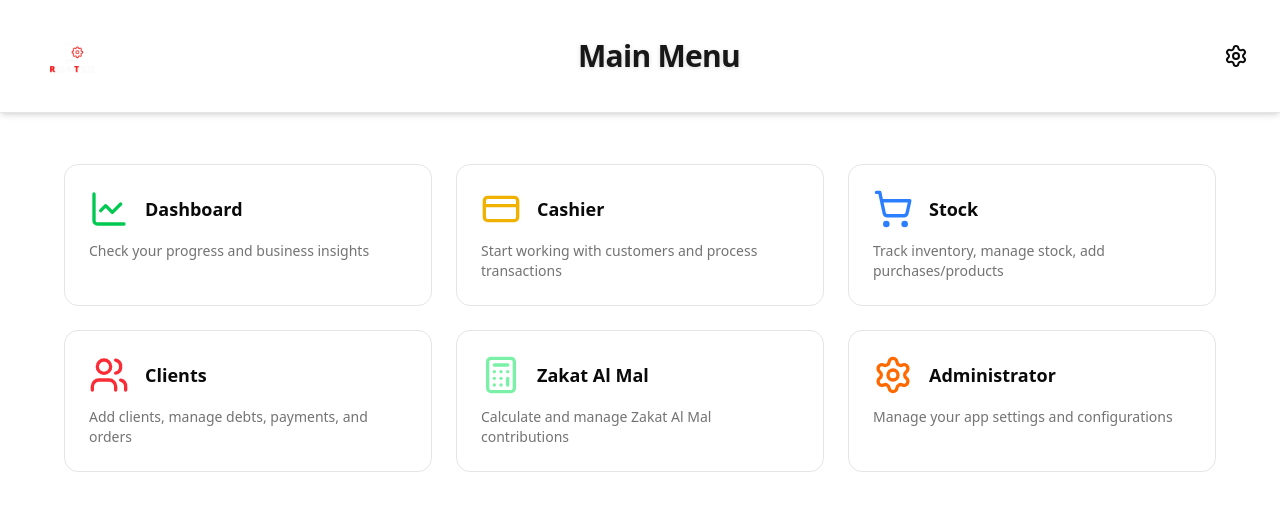
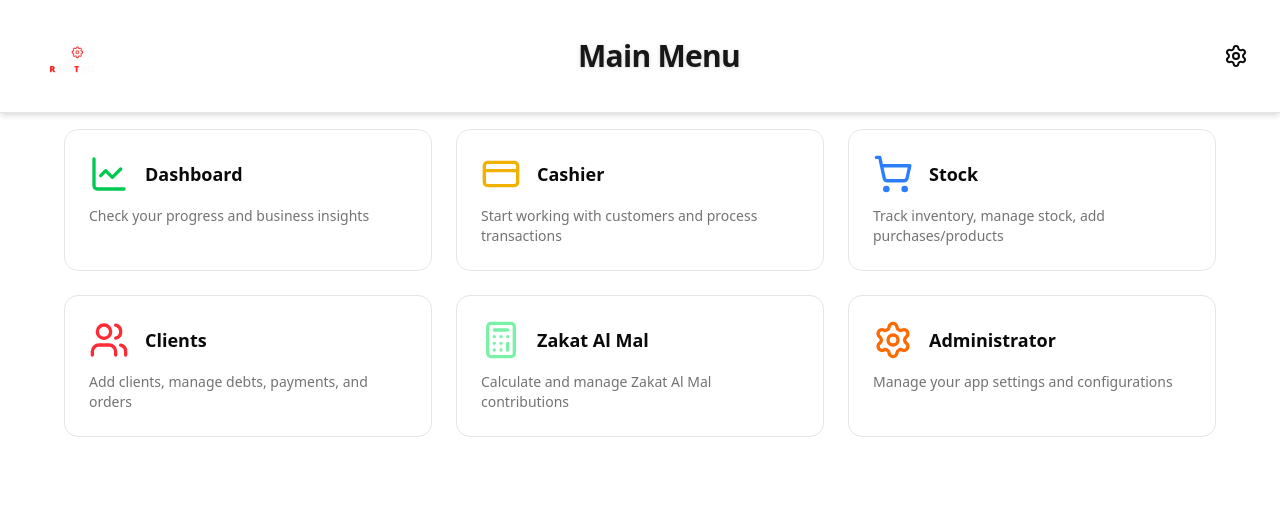
Before and after one commit to Abdou6DEV/StoreManagement, a React (Vite) app: page /#/ in a window 1280 px wide. Shown: the top 510 px of the page. Built offline with nearby package versions, Linux system fonts and the light colour scheme.

Commit message:
Add Sidebar component and update layout structure

```diff
--- a/index.html
+++ b/index.html
@@ -4,7 +4,7 @@
     <meta charset="UTF-8" />
     <title>Store Management</title>
   </head>
-  <body id="root" class="flex flex-col gap-2 h-screen m-2">
+  <body id="root" class="flex flex-col min-h-screen">
     <script type="module" src="/src/renderer.tsx"></script>
   </body>
 </html>
--- a/src/lib/components/Layout.tsx
+++ b/src/lib/components/Layout.tsx
@@ -5,7 +5,7 @@ export default function Layout({ children }: { children: React.ReactNode }) {
   return (
     <>
       <Navigation />
-      <div className="pt-[140px]">{children}</div>
+      {children}
     </>
   );
 }
--- a/src/lib/components/Navigation.tsx
+++ b/src/lib/components/Navigation.tsx
@@ -17,7 +17,7 @@ export default function Navigation() {
   const { theme, setLightTheme, setDarkTheme } = useTheme();
 
   return (
-    <div className="fixed top-0 left-0 w-full z-50 flex items-center gap-8 bg-card border-b shadow-md px-8 py-4 min-h-[80px]">
+    <div className="sticky flex items-center gap-8 bg-card border-b shadow-md px-8 py-4 min-h-[80px]">
       <Link to="/" className="flex items-center mr-8">
         <img
           src="./logo.png"
--- /dev/null
+++ b/src/lib/components/Sidebar.tsx
@@ -0,0 +1,77 @@
+import {
+  ChartLine,
+  Users,
+  ShoppingCart,
+  CreditCard,
+  Calculator,
+  Settings as AdminIcon,
+  Home,
+} from "lucide-react";
+import { Link, useLocation } from "react-router-dom";
+import { useTranslation } from "react-i18next";
+import "../../lib/i18n";
+
+const menuItems = [
+  {
+    key: "title",
+    path: "/",
+    icon: Home,
+    color: "text-primary",
+  },
+  {
+    key: "dashboard",
+    path: "/dashboard",
+    icon: ChartLine,
+    color: "text-green-500",
+  },
+  {
+    key: "cashier",
+    path: "/cashier",
+    icon: CreditCard,
+    color: "text-yellow-500",
+  },
+  {
+    key: "stock",
+    path: "/stock",
+    icon: ShoppingCart,
+    color: "text-blue-500",
+  },
+  {
+    key: "clients",
+    path: "/clients",
+    icon: Users,
+    color: "text-red-500",
+  },
+  {
+    key: "zakat",
+    path: "/zakat",
+    icon: Calculator,
+    color: "text-green-300",
+  },
+  {
+    key: "administrator",
+    path: "/administrator",
+    icon: AdminIcon,
+    color: "text-orange-500",
+  },
+];
+
+export default function Sidebar() {
+  const location = useLocation();
+  const { t } = useTranslation();
+  return (
+    <nav className="flex-1 max-w-64 bg-card border-r shadow-md flex flex-col">
+      {menuItems.map((item) => (
+        <Link
+          data-is-active={location.pathname === item.path}
+          to={item.path}
+          key={item.key}
+          className="max-w-full flex gap-4 items-center rounded-xl m-2 p-2 capitalize hover:bg-secondary data-[is-active=true]:bg-secondary font-semibold data-[is-active=true]:font-bold"
+        >
+          <item.icon className={`${item.color}`} />
+          <span>{t(`mainMenu.${item.key}`)}</span>
+        </Link>
+      ))}
+    </nav>
+  );
+}
--- a/src/pages/App.tsx
+++ b/src/pages/App.tsx
@@ -1,16 +1,27 @@
-import { Routes, Route } from "react-router-dom";
+import { Routes, Route, Outlet } from "react-router-dom";
 import Layout from "../lib/components/Layout";
 import MainMenu from "./MainMenu";
 import Dashboard from "./Dashboard";
 import Customers from "./Customers";
+import Sidebar from "../lib/components/Sidebar";
 
 export default function App() {
   return (
     <Layout>
       <Routes>
         <Route path="/" element={<MainMenu />} />
-        <Route path="/dashboard" element={<Dashboard />} />
-        <Route path="/customers" element={<Customers />} />
+        <Route
+          element={
+            <div className="flex flex-1">
+              <Sidebar />
+              <Outlet />
+            </div>
+          }
+        >
+          <Route path="/dashboard" element={<Dashboard />} />
+          <Route path="/clients" element={<Customers />} />
+          <Route path="/*" element={<h1 className="">to be implemented</h1>} />
+        </Route>
       </Routes>
     </Layout>
   );
--- a/src/pages/Dashboard/index.tsx
+++ b/src/pages/Dashboard/index.tsx
@@ -33,7 +33,7 @@ export default function Dashboard() {
   ];
 
   return (
-    <main className="py-8 px-4 md:px-12 flex-1 min-h-screen bg-background overflow-y-auto">
+    <main className="py-8 px-4 md:px-12 flex-1 bg-background overflow-y-auto">
       <div className="grid grid-cols-1 sm:grid-cols-2 lg:grid-cols-3 gap-6 max-w-6xl mx-auto">
         {stats.map((stat) => (
           <div
```
